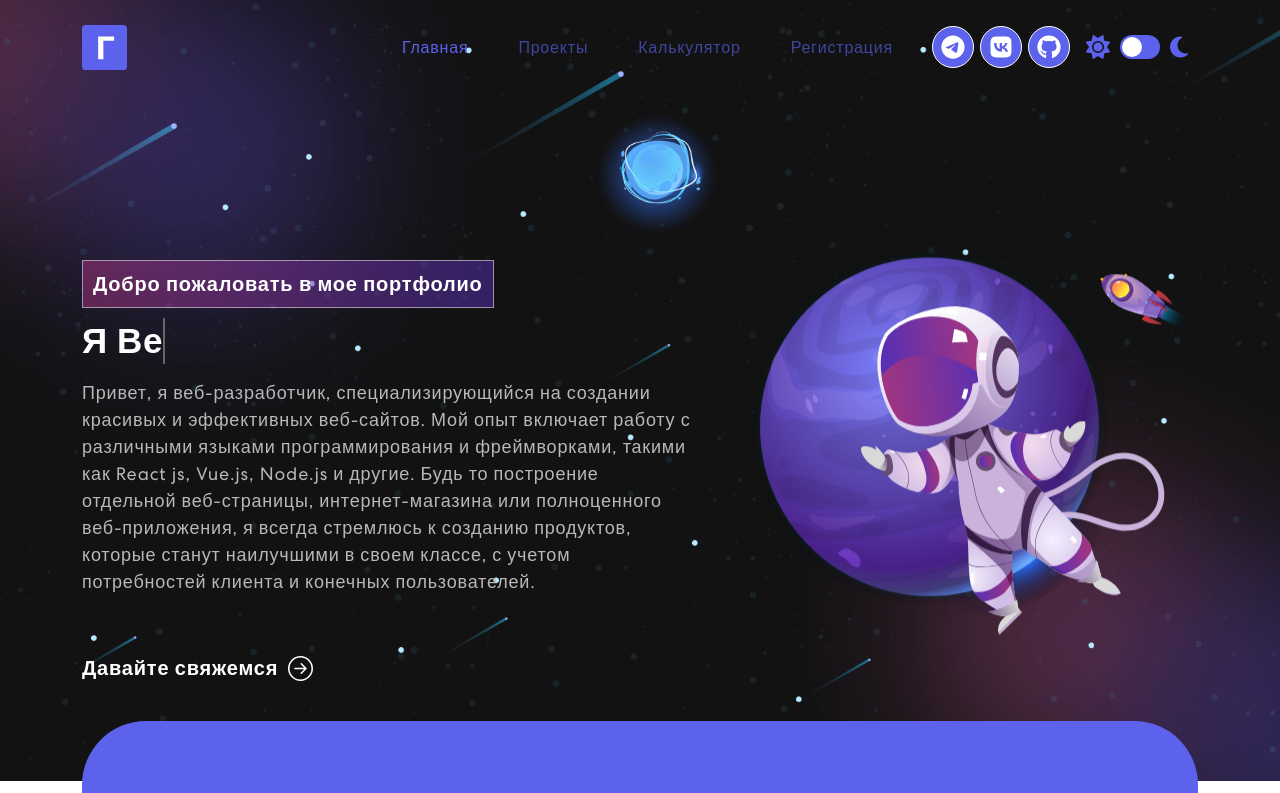
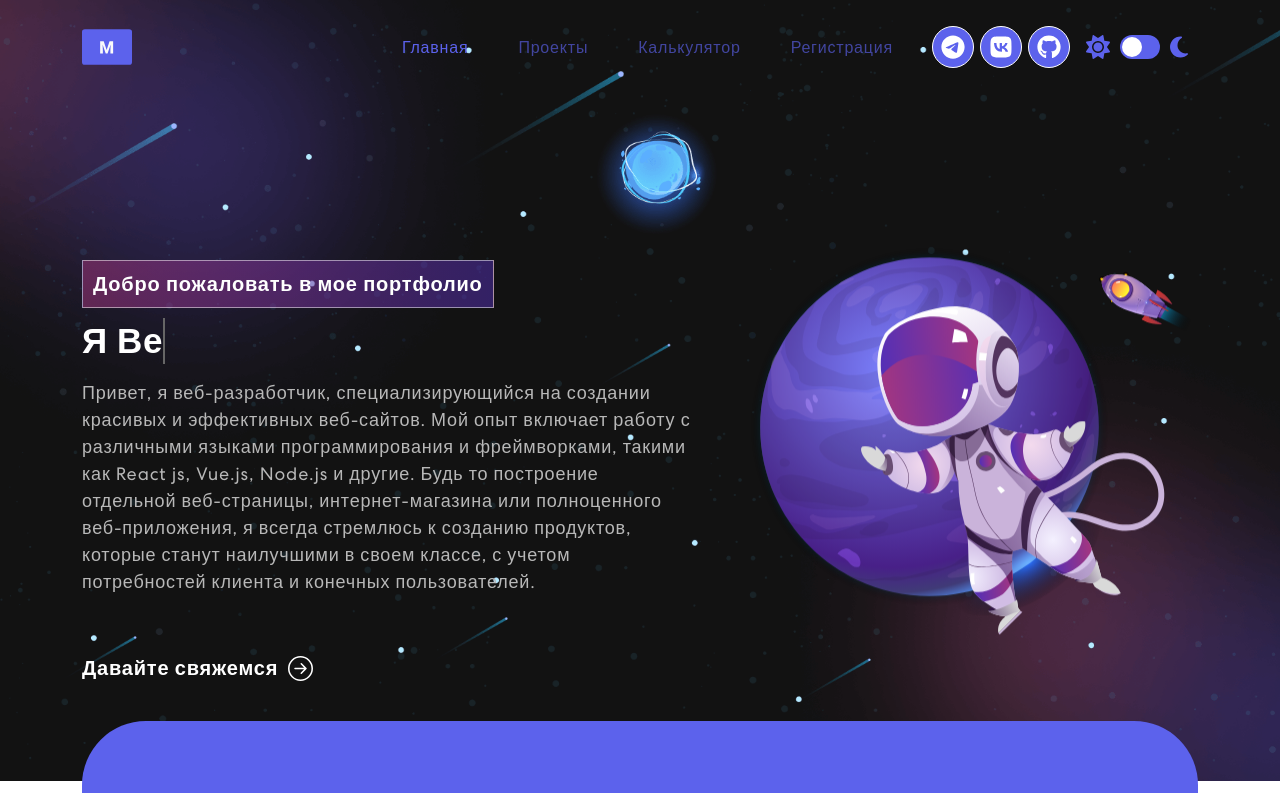
Before and after one commit to fqZell/portfolio, a React (Vite) app: page / in a window 1280 px wide. Shown: the top 793 px of the page. Built offline with nearby package versions, Linux system fonts and the light colour scheme; no server answers.

Commit message:
logo new

```diff
--- a/src/pages/HomePage.jsx
+++ b/src/pages/HomePage.jsx
@@ -63,8 +63,6 @@ const HomePage = () => {
                 </Container>
             </section>
 
-            {/* <ContactForm /> */}
-
           </div>}
           </TrackVisibility>
 
--- a/src/pages/ProjectsPage.jsx
+++ b/src/pages/ProjectsPage.jsx
@@ -79,9 +79,6 @@ const ProjectsPage = () => {
                 <Tab.Content id="slideInUp" className="project-card">
                   <Tab.Pane eventKey="first">
                     <Row>
-                      {/* {projects
-                        .filter((project) => project.id >= 4 && project.id <= 7)
-                        .map((project) => ( */}
                         {isLoading ? (<h2>Идет загрузка...</h2>)
                         :
                         (projects.map(project => (
@@ -96,7 +93,6 @@ const ProjectsPage = () => {
                           </div>
                         </Col>
                         )))}
-                        {/* // ))} */}
                     </Row>
                   </Tab.Pane>
                   {/* <Tab.Pane eventKey="second">
--- a/src/style.css
+++ b/src/style.css
@@ -249,8 +249,8 @@ p.success {
 
 /************ Header CSS ************/
 nav.navbar img {
-    width: 45px;
-    height: 45px;
+    width: 50px;
+    height: 50px;
 }
 
 nav.navbar {
```
Also changed, not shown: src/assets/img/logo/logo.svg.
